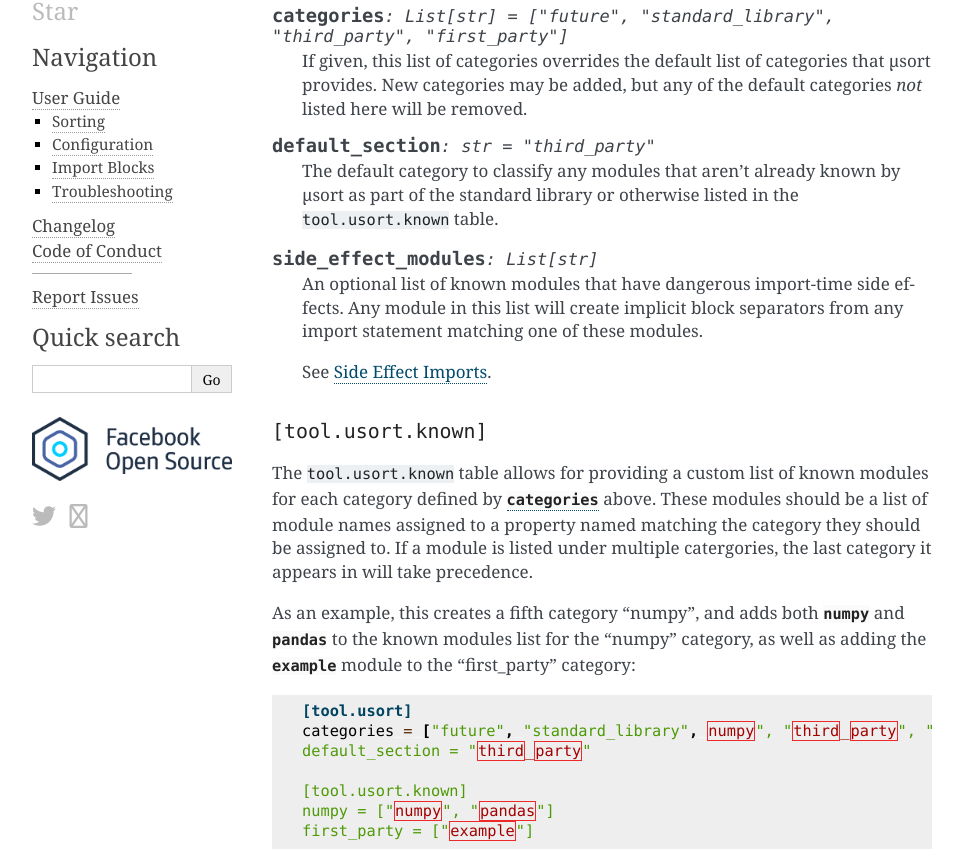
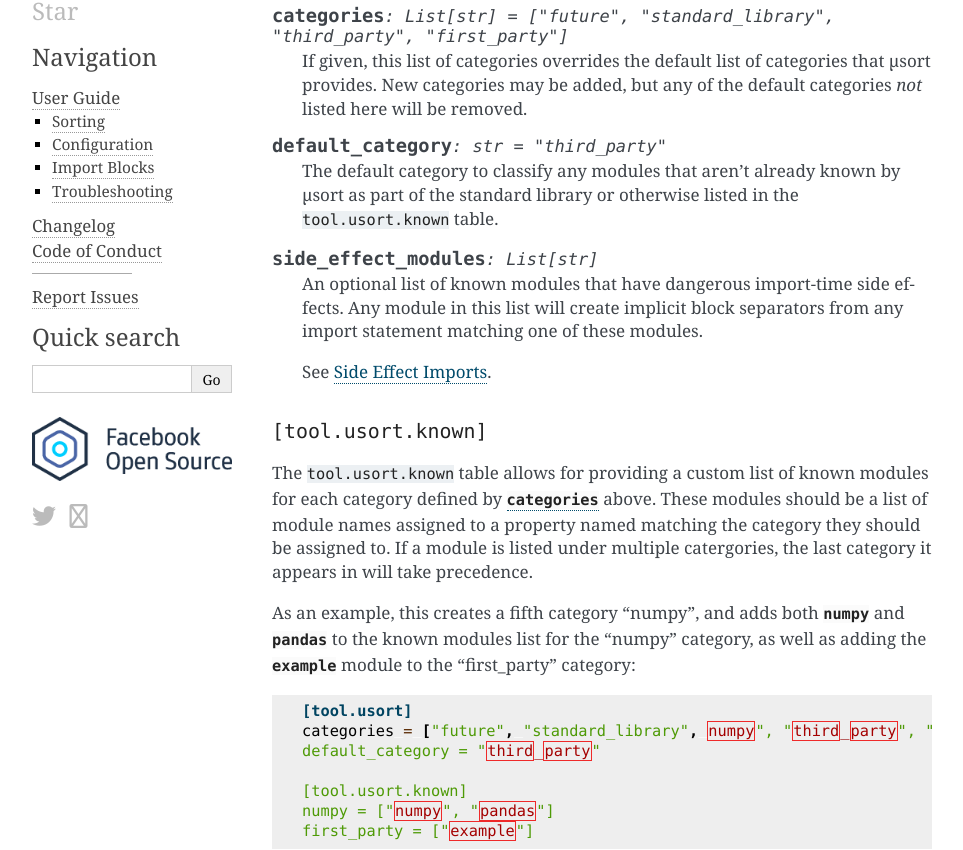
Before and after one commit to facebook/usort, a Sphinx documentation site: the page built from docs/guide.rst, in a window 1280 px wide and 1400 px high, scrolled down 1868 px. Shown: the part 125-975 px from the top of the window, without its empty margins (148-1111 px from the left). Built offline with Sphinx 7.4.7, drawn with Linux system fonts in a browser that asks for light colours; nearby versions of some CDN libraries; pages that are not in the unit, such as notebooks, are missing from menus.

Commit message:
Rename `default_section` to `default_category`
Fixes #40: This option name was inconsistent with the use of "category",
so change the name to `default_category` to make it consistent.

```diff
--- a/docs/guide.rst
+++ b/docs/guide.rst
@@ -106,7 +106,7 @@ The following options are valid for the main ``tool.usort`` table:
     that µsort provides. New categories may be added, but any of the default
     categories *not* listed here will be removed.
 
-.. attribute:: default_section
+.. attribute:: default_category
     :type: str
     :value: "third_party"
 
@@ -141,7 +141,7 @@ as adding the :mod:`example` module to the "first_party" category:
 
     [tool.usort]
     categories = ["future", "standard_library", numpy", "third_party", "first_party"]
-    default_section = "third_party"
+    default_category = "third_party"
 
     [tool.usort.known]
     numpy = ["numpy", "pandas"]
```
Also changed, not shown: 3 other files.
